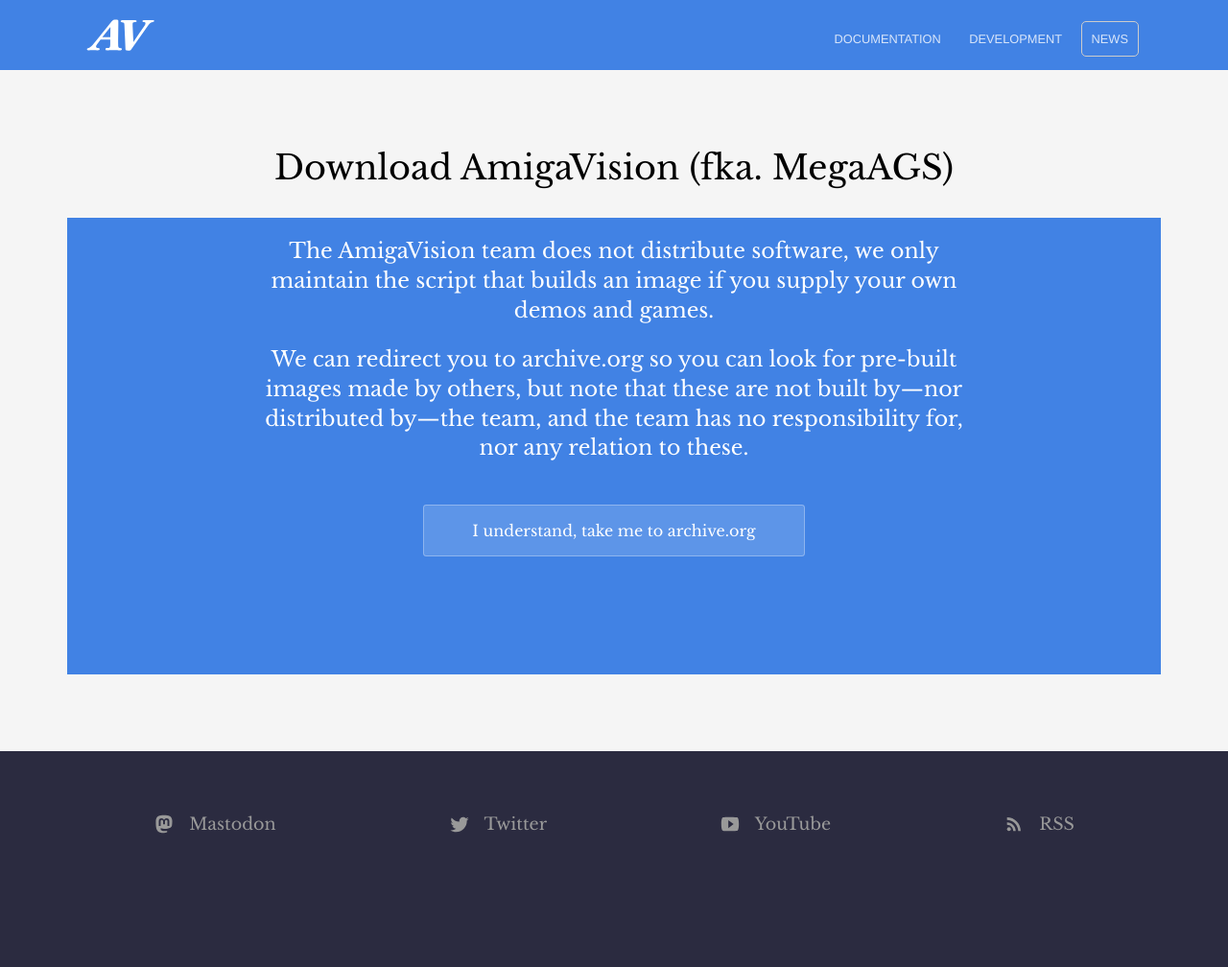
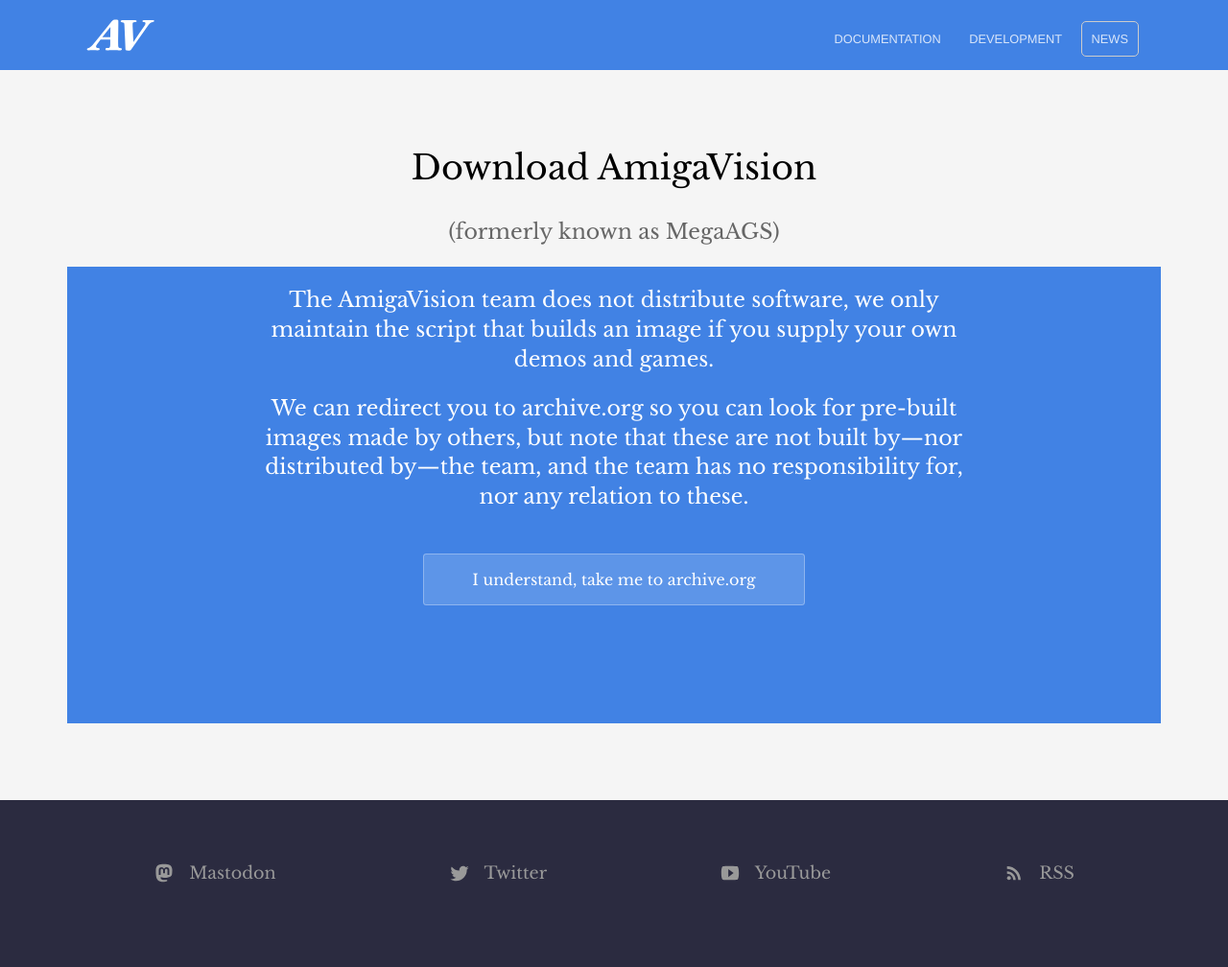
Before and after one commit to amigavision/amigavision.github.io, a Jekyll site: the page built from download.html, in a window 1280 px wide. Shown: the whole page at 96% size. Built offline with Jekyll 4.4.1, drawn with Linux system fonts in a browser that asks for light colours; before the commit the page ends 957 px from its top, so only the background shows below that.

Commit message:
Update download.html

```diff
--- a/download.html
+++ b/download.html
@@ -1,6 +1,6 @@
 ---
-title: Download AmigaVision (fka. MegaAGS)
-description:
+title: Download AmigaVision
+description: (formerly known as MegaAGS)
 ---
 
 <section class="hero">
```
